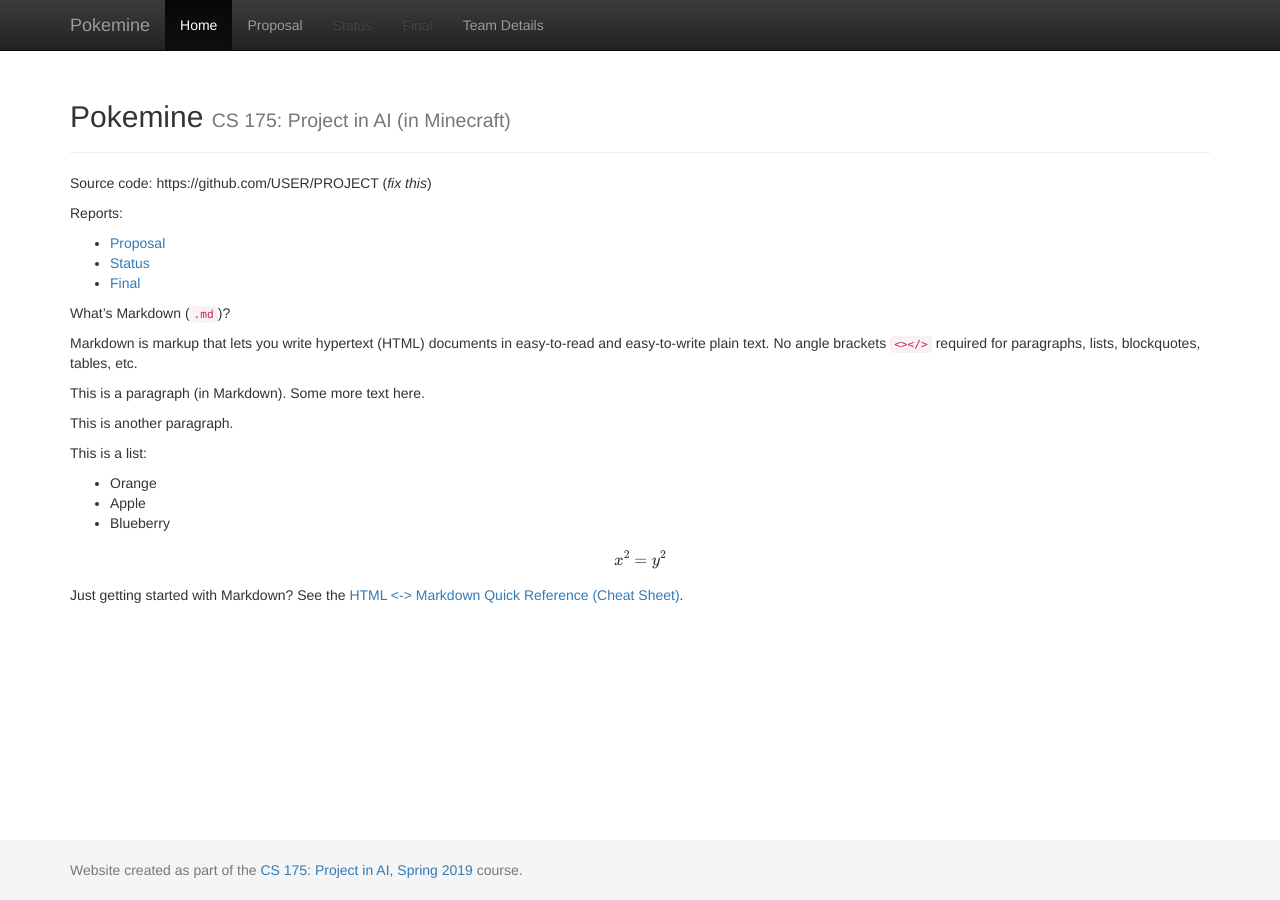
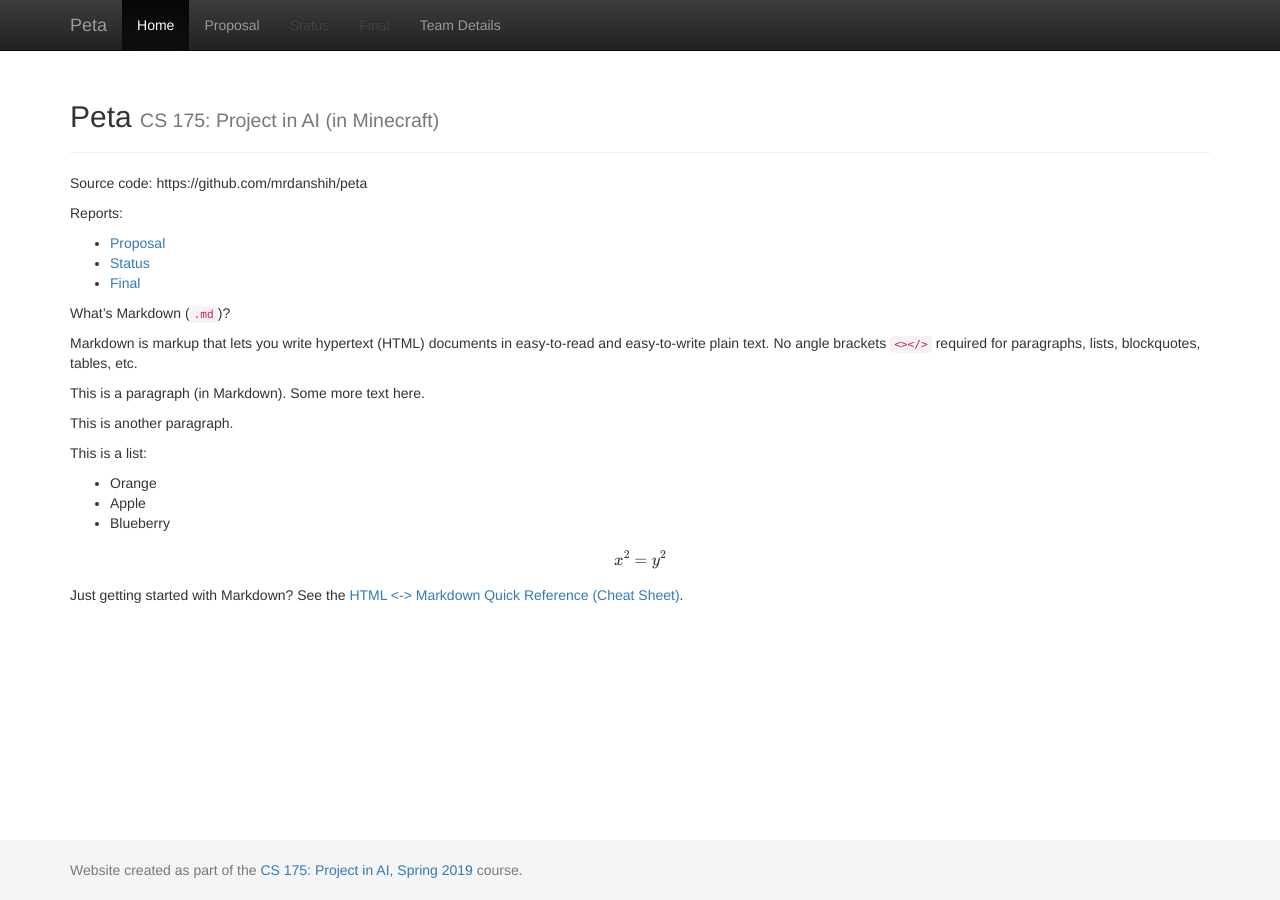
Before and after one commit to mrdanshih/pita, a Jekyll site: the page built from docs/index.md, in a window 1280 px wide. Built offline with Jekyll 4.4.1, drawn with Linux system fonts in a browser that asks for light colours; formulas are drawn with MathJax 3.

Commit message:
Update files

```diff
--- a/docs/_config.yml
+++ b/docs/_config.yml
@@ -1,7 +1,7 @@
 ###########
 # site.title
 
-title:    'Pokemine'
+title:    'Peta'
 subtitle: 'CS 175: Project in AI (in Minecraft)'
 
 
--- a/docs/index.md
+++ b/docs/index.md
@@ -3,7 +3,7 @@
 title:  Home
 ---
 
-Source code: https://github.com/USER/PROJECT (_fix this_)
+Source code: https://github.com/mrdanshih/peta
 
 Reports:
 
```
